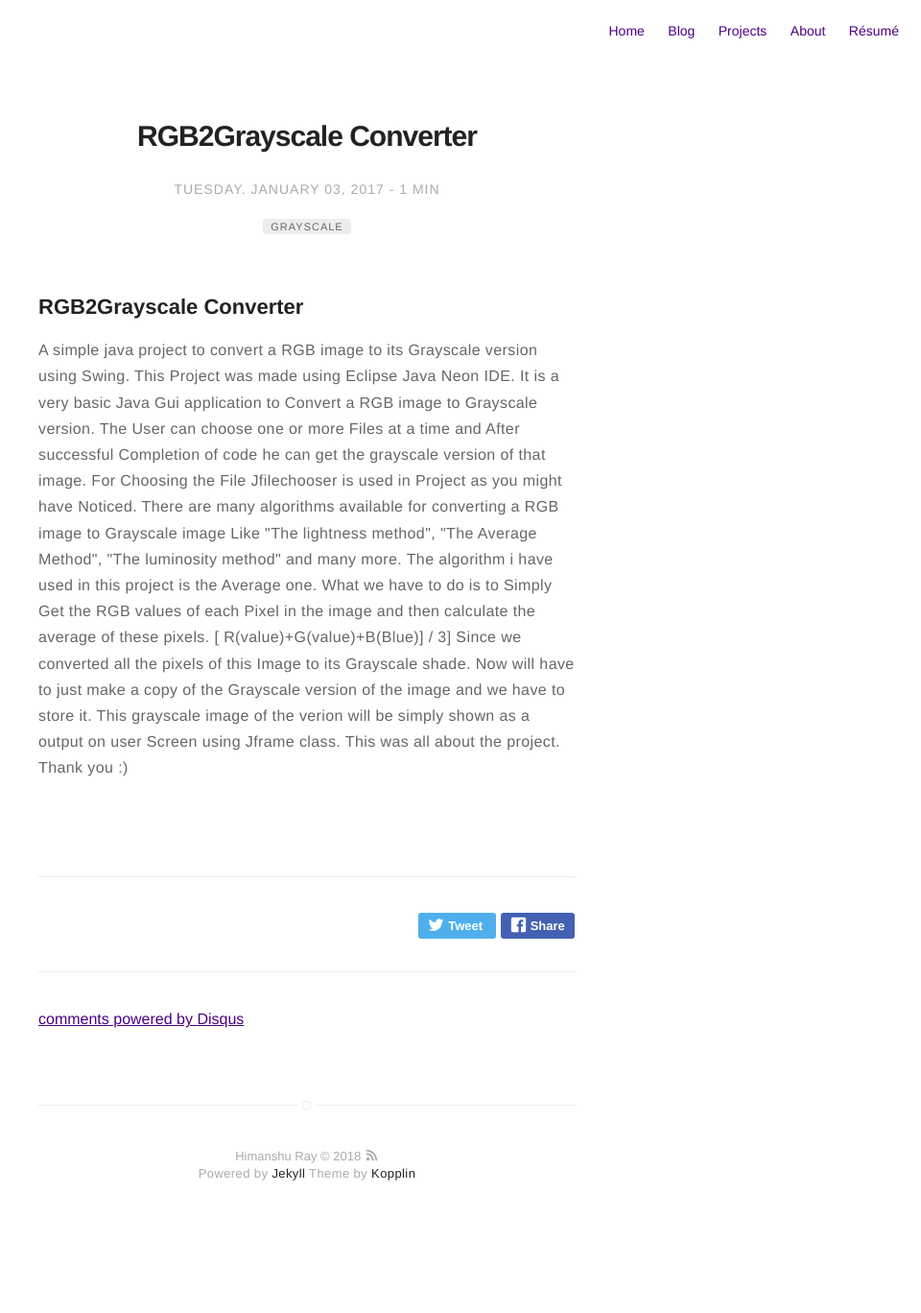
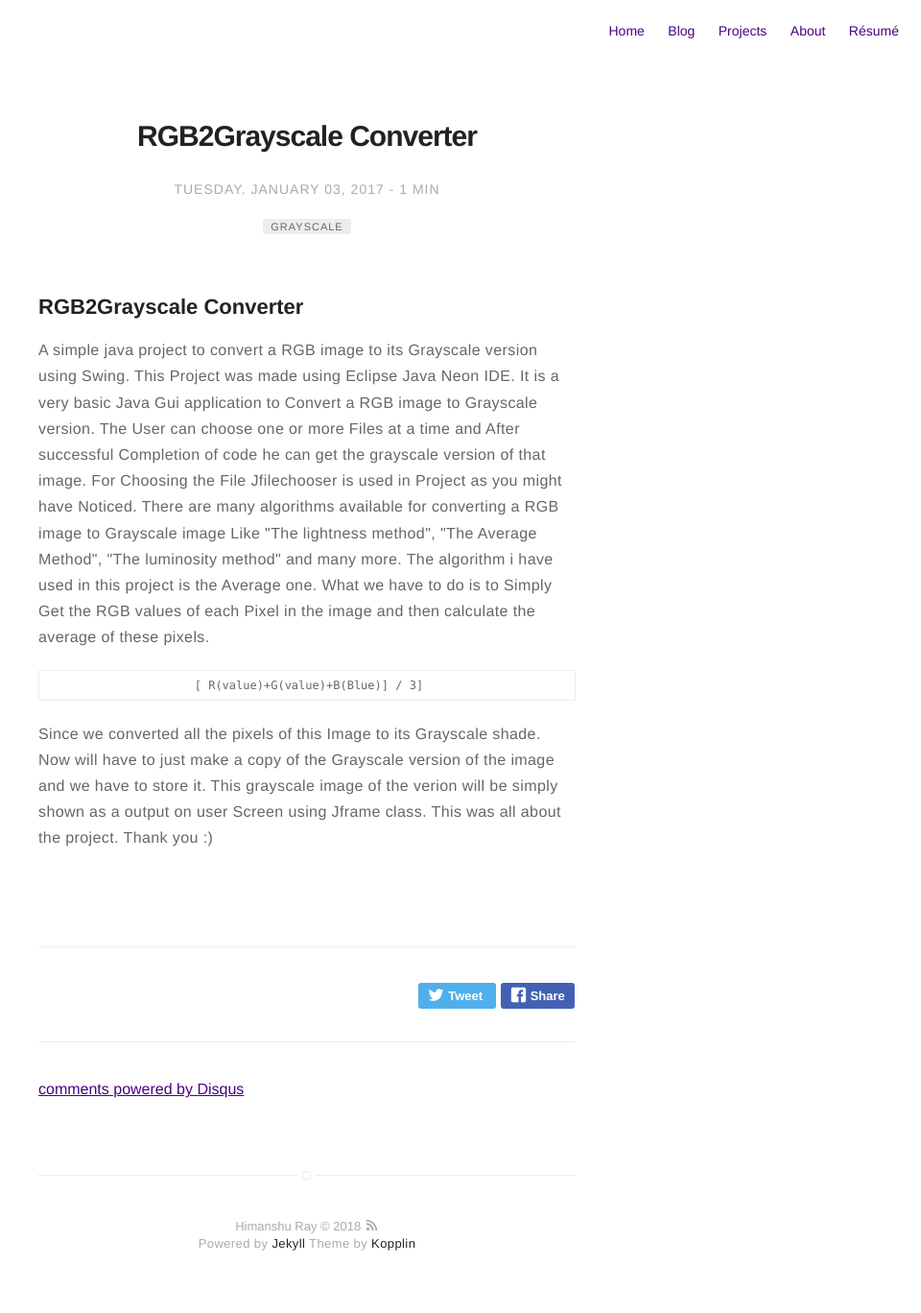
Before and after one commit to iamrayofhope/iamrayofhope.github.io, a Jekyll site: the page built from _posts/2018-01-03-RGB2Grayscale-Converter.md, in a window 1280 px wide. Shown: the whole page at 96% size, without its empty margins (320-1280 px from the left). Built offline with Jekyll 4.4.1, drawn with Linux system fonts in a browser that asks for light colours; comment, search, counter and statistics services are not loaded; before the commit the page ends 1295 px from its top, so only the background shows below that.

````diff
--- a/_posts/2018-01-03-RGB2Grayscale-Converter.md
+++ b/_posts/2018-01-03-RGB2Grayscale-Converter.md
@@ -26,11 +26,12 @@ There are many algorithms available for converting a RGB image to Grayscale imag
 
 The algorithm i have used in this project is the Average one.
 
-What we have to do is to Simply Get the RGB values of each Pixel in the image and then calculate the average of these pixels.
+What we have to do is to Simply Get the RGB values of each Pixel in the image and then calculate the average of these pixels. </p>
 
+```
                      [ R(value)+G(value)+B(Blue)] / 3]
-
-Since we converted all the pixels of this Image to its Grayscale shade.
+```
+<p>Since we converted all the pixels of this Image to its Grayscale shade.
 
 Now will have to just make a copy of the Grayscale version of the image and we have to store it.
 
@@ -38,4 +39,4 @@ This grayscale image of the verion will be simply shown as a output on user Scre
 
 This was all about the project.
 
-Thank you :) <p>
+Thank you :) </p>
````
